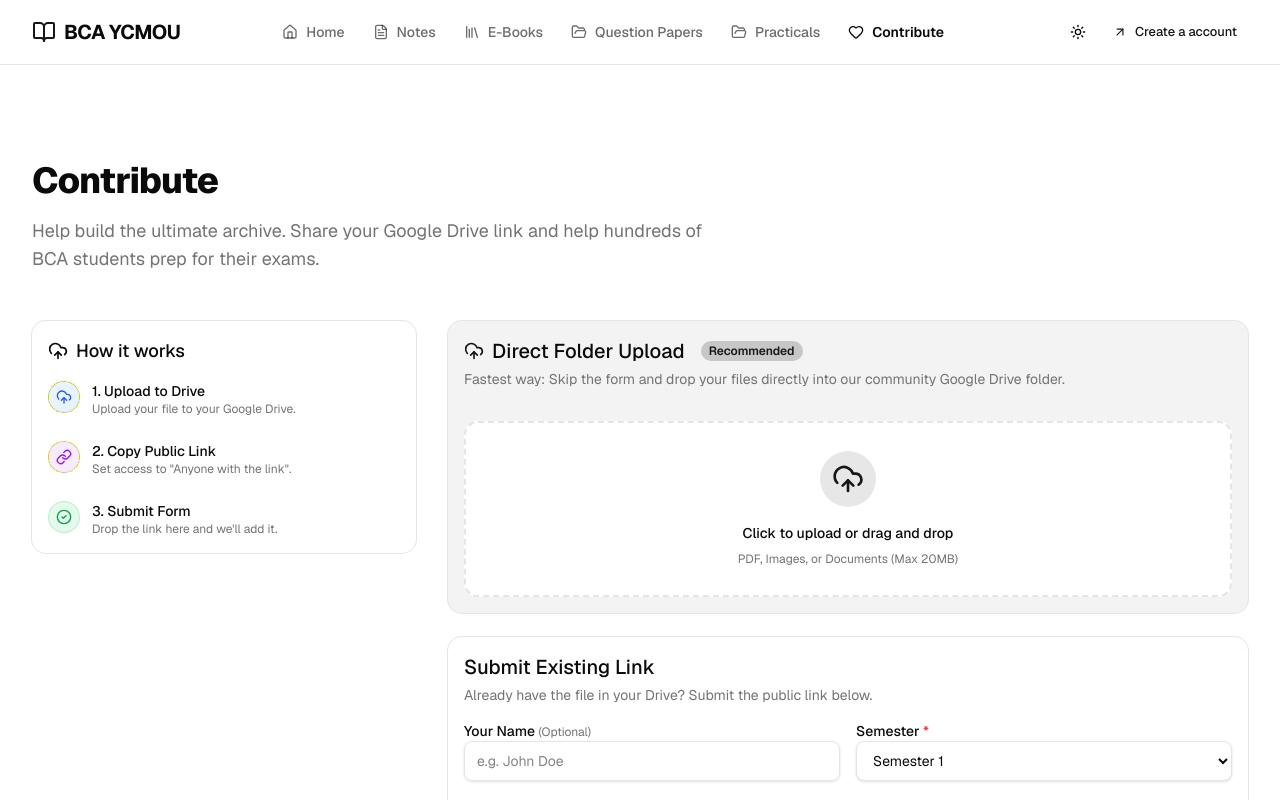
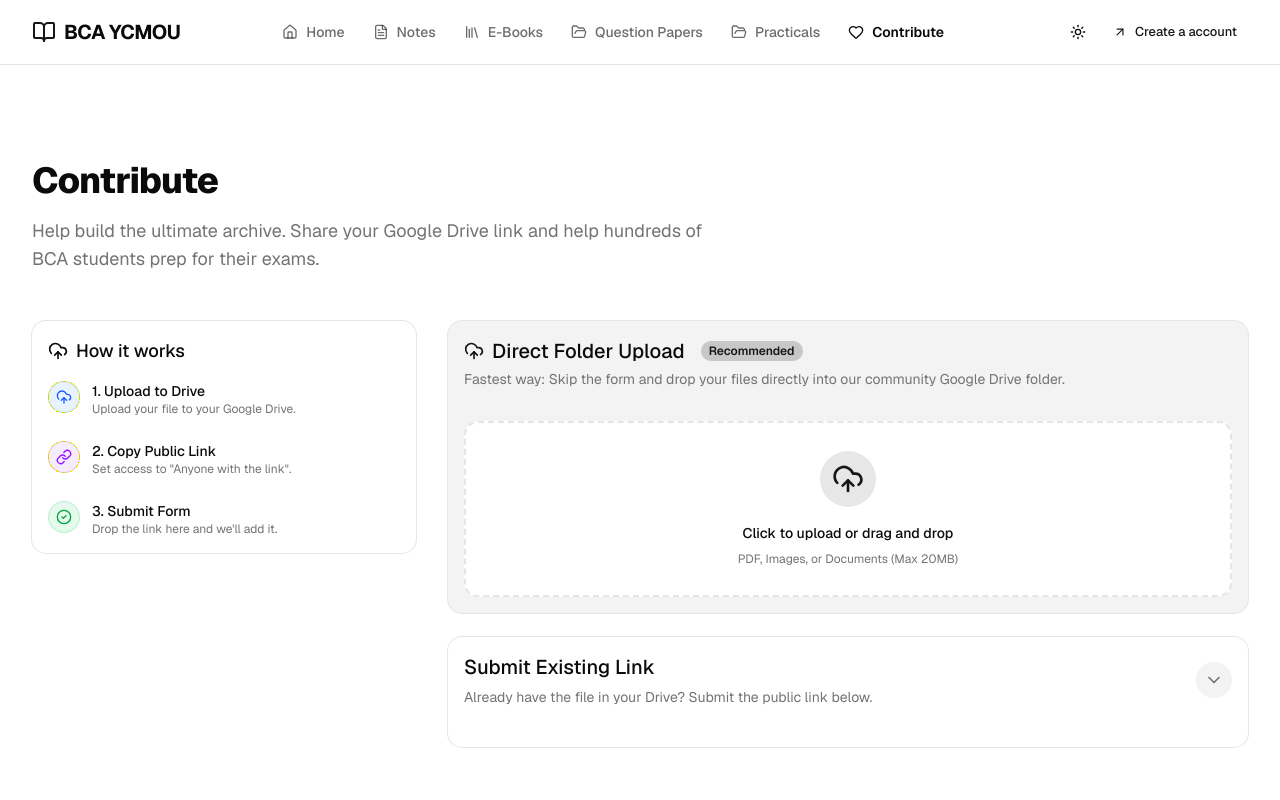
Before and after one commit to saahiyo/bcanotes, a Next.js app: page /contribute in a window 1280 px wide. Shown: the top 800 px of the page. Built offline with nearby package versions, Linux system fonts and the light colour scheme.

Commit message:
feat(ui): collapse existing link form by default and remove googleapis

```diff
--- a/app/(main)/contribute/page.tsx
+++ b/app/(main)/contribute/page.tsx
@@ -3,7 +3,7 @@
 import { useState } from "react";
 import { Card, CardContent, CardDescription, CardHeader, CardTitle } from "@/components/ui/card";
 import { Button } from "@/components/ui/button";
-import { Send, UploadCloud, CheckCircle2, AlertCircle, Link as LinkIcon, GraduationCap, BookOpen, Clock, Heart, ExternalLink } from "lucide-react";
+import { Send, UploadCloud, CheckCircle2, AlertCircle, Link as LinkIcon, GraduationCap, BookOpen, Clock, Heart, ExternalLink, ChevronDown, ChevronUp } from "lucide-react";
 import Link from "next/link";
 
 export default function ContributePage() {
@@ -15,6 +15,8 @@ export default function ContributePage() {
   const [isUploadSuccessDirect, setIsUploadSuccessDirect] = useState(false);
   const [uploadErrorDirect, setUploadErrorDirect] = useState("");
   const [dragActive, setDragActive] = useState(false);
+
+  const [showLinkUrlForm, setShowLinkUrlForm] = useState(false);
 
   const handleDrag = function(e: React.DragEvent) {
     e.preventDefault();
@@ -233,13 +235,25 @@ export default function ContributePage() {
             </CardContent>
           </Card>
 
-          <Card>
-            <CardHeader>
-              <CardTitle className="text-xl">Submit Existing Link</CardTitle>
-              <CardDescription>Already have the file in your Drive? Submit the public link below.</CardDescription>
-            </CardHeader>
+          <Card className="overflow-hidden transition-all duration-200">
+            <button
+              className="w-full text-left hover:bg-muted/30 transition-colors"
+              onClick={() => setShowLinkUrlForm(!showLinkUrlForm)}
+              type="button"
+            >
+              <CardHeader className="flex flex-row items-center justify-between pb-6">
+                <div className="space-y-1.5 pr-4">
+                  <CardTitle className="text-xl">Submit Existing Link</CardTitle>
+                  <CardDescription>Already have the file in your Drive? Submit the public link below.</CardDescription>
+                </div>
+                <div className="p-2 shrink-0 flex items-center justify-center rounded-full bg-primary/5 text-muted-foreground hover:bg-primary/10 hover:text-primary transition-colors">
+                  {showLinkUrlForm ? <ChevronUp className="h-5 w-5" /> : <ChevronDown className="h-5 w-5" />}
+                </div>
+              </CardHeader>
+            </button>
 
-            <CardContent>
+            {showLinkUrlForm && (
+              <CardContent className="animate-in slide-in-from-top-4 fade-in duration-300">
               {isSuccess ? (
                 <div className="flex flex-col items-center justify-center py-10 space-y-4 text-center animate-fade-in">
                   <div className="w-16 h-16 rounded-full bg-green-500/10 flex items-center justify-center mb-2 shadow-[0_0_20px_rgba(34,197,94,0.3)]">
@@ -365,7 +379,8 @@ export default function ContributePage() {
                   </Button>
                 </form>
               )}
-            </CardContent>
+              </CardContent>
+            )}
           </Card>
         </div>
       </div>
--- a/package.json
+++ b/package.json
@@ -14,7 +14,6 @@
     "autoprefixer": "^10.4.21",
     "class-variance-authority": "^0.7.1",
     "clsx": "^2.1.1",
-    "googleapis": "^171.4.0",
     "lucide-react": "^0.553.0",
     "next": "^16.2.3",
     "next-themes": "^0.4.6",
```
Also changed, not shown: 1 other file (tests, documents, lock files or other folders).
